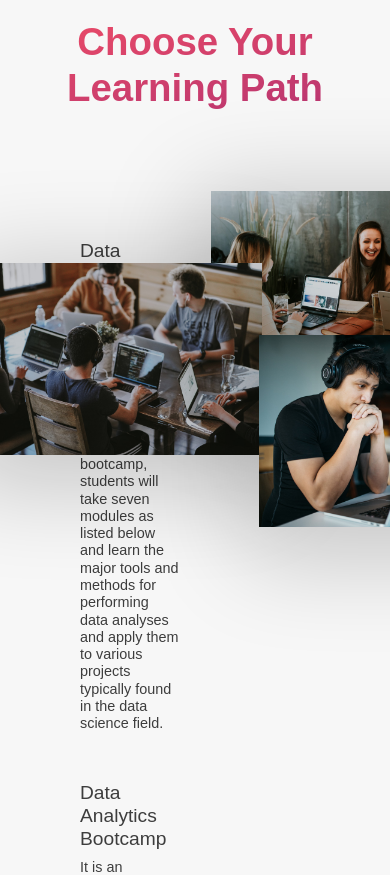
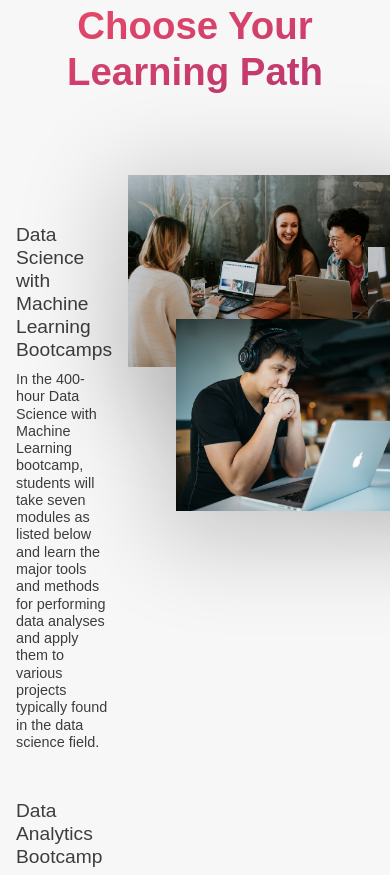
Before and after one commit to SumiSeo/data_analysis, a website: page index.html in a window 390 px wide. Shown: the part 838-1713 px from the top of the page. Drawn offline with Linux system fonts and the light colour scheme; a web font is replaced by a local one.

Commit message:
tab-portrait media queries

```diff
--- a/sass/components/_feature.scss
+++ b/sass/components/_feature.scss
@@ -52,8 +52,14 @@
   color: $font-color-grey;
   font-weight: 600;
   margin-bottom: 2rem;
+  @include respond(tab-land) {
+    font-size: 1rem;
+  }
 }
 
 .feature__info {
   font-size: 1.04rem;
+  @include respond(tab-land) {
+    font-size: 0.9rem;
+  }
 }
--- a/sass/components/_review.scss
+++ b/sass/components/_review.scss
@@ -21,11 +21,18 @@
     font-weight: 500;
     color: $font-color-grey;
     letter-spacing: 0.9;
+
     span {
       background-color: $primary-pink-light;
       padding: 0.4rem;
       margin-left: 0.5rem;
       color: white;
+    }
+    @include respond(tab-land) {
+      font-size: 2rem;
+    }
+    @include respond(tab-port) {
+      font-size: 1.5rem;
     }
   }
   &__text {
--- a/sass/components/_section.scss
+++ b/sass/components/_section.scss
@@ -4,10 +4,20 @@
   padding-bottom: 10rem;
   padding-top: 2rem;
   gap: 2rem;
+  @include respond(tab-land) {
+    padding: 2rem 1rem;
+    gap: 1rem;
+  }
+  @include respond(tab-port) {
+    width: 40%;
+  }
 }
 
 .section__column {
   width: 50%;
+  @include respond(tab-port) {
+    width: 100%;
+  }
 }
 .section__column:last-child {
   position: relative;
@@ -17,7 +27,9 @@
   transition: all 0.3s ease-in-out;
   position: absolute;
   box-shadow: 0 1rem 6rem 1rem rgba(0, 0, 0, 0.2);
-
+  @include respond(tab-land) {
+    width: 15rem;
+  }
   &:hover {
     transform: scale(1.05);
     z-index: 100;
@@ -43,7 +55,10 @@
   width: 18rem;
   height: 12rem;
   top: 1.5rem;
-  right: 3rem;
+  left: 17rem;
+  @include respond(tab-land) {
+    left: 15rem;
+  }
 }
 
 .section__img:nth-child(3) {
--- a/sass/pages/_home.scss
+++ b/sass/pages/_home.scss
@@ -1,6 +1,9 @@
 // @import "../abstracts/variables";
 .entire__container {
   padding: 1rem;
+  @include respond(tab-port) {
+    padding: 0;
+  }
 }
 body {
   font-family: "Montserrat", sans-serif;
```
Also changed, not shown: style.css.
